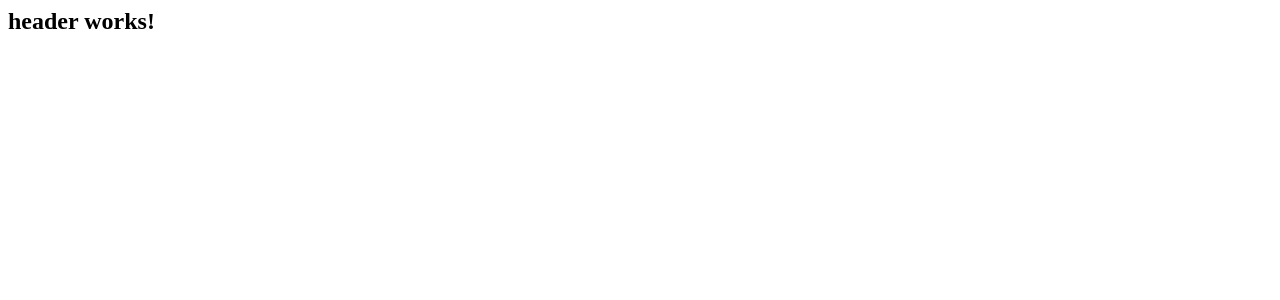
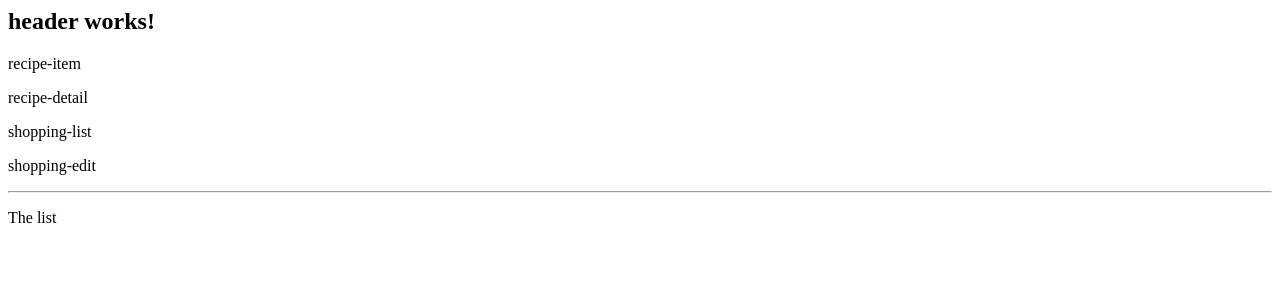
Before and after one commit to DipankarDDUT/RecipeApp, an Angular app: page / in a window 1280 px wide. Shown: the top 300 px of the page. Built offline with nearby package versions, Linux system fonts and the light colour scheme.

Commit message:
5 files modified

```diff
--- a/src/app/recipes/recipe-detail/recipe-detail.component.html
+++ b/src/app/recipes/recipe-detail/recipe-detail.component.html
@@ -0,0 +1 @@
+<p>recipe-detail</p>
--- a/src/app/recipes/recipe-list/recipe-item/recipe-item.component.html
+++ b/src/app/recipes/recipe-list/recipe-item/recipe-item.component.html
@@ -0,0 +1 @@
+<p>recipe-item</p>
--- a/src/app/recipes/recipe-list/recipe-list.component.html
+++ b/src/app/recipes/recipe-list/recipe-list.component.html
@@ -0,0 +1 @@
+<app-recipe-item></app-recipe-item>
--- a/src/app/shopping-list/shopping-edit/shopping-edit.component.html
+++ b/src/app/shopping-list/shopping-edit/shopping-edit.component.html
@@ -0,0 +1 @@
+<p>shopping-edit</p>
--- a/src/app/shopping-list/shopping-list.component.html
+++ b/src/app/shopping-list/shopping-list.component.html
@@ -0,0 +1,8 @@
+<p>shopping-list</p>
+<div class="row">
+  <div class="col-xs-10">
+    <app-shopping-edit> </app-shopping-edit>
+    <hr />
+    <p>The list</p>
+  </div>
+</div>
```
